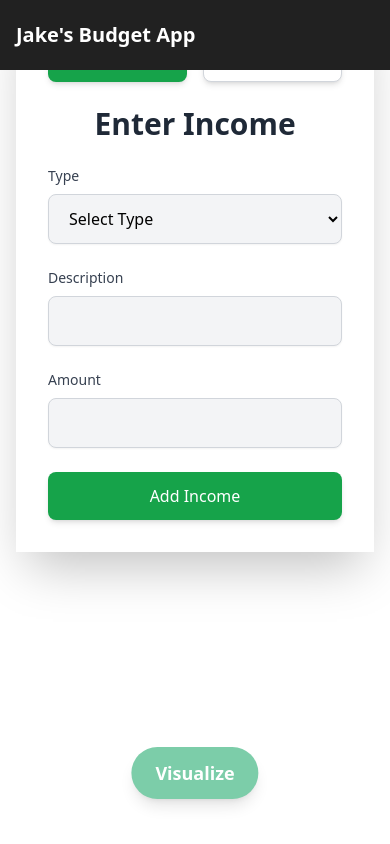
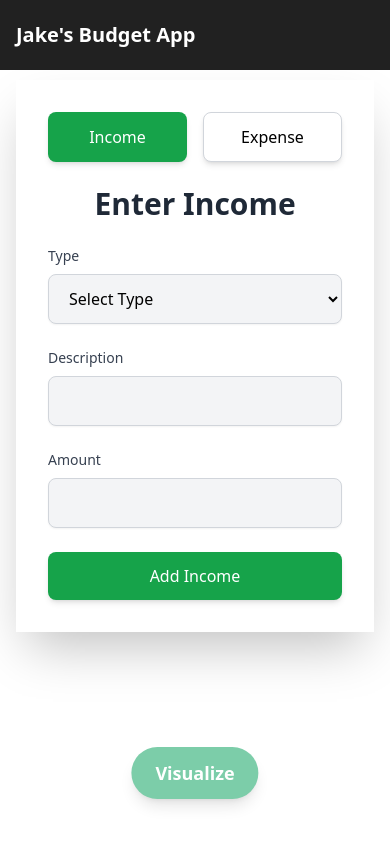
Before and after one commit to Jxk0be/financial-budget-tracker, a Vue app: page / in a window 390 px wide. Built offline with nearby package versions, Linux system fonts and the light colour scheme; no server answers; the database is empty; sample sign-in values are in the browser's storage; some icons are missing.

Commit message:
mobile fix

```diff
--- a/src/components/Entry.vue
+++ b/src/components/Entry.vue
@@ -11,7 +11,7 @@ const handleOptionSelect = (option) => {
 
 <template>
   <div
-    class="bg-white min-w-[200px] mb-[50px] text-black md:rounded-lg shadow-2xl p-8 w-full max-w-[700px] flex flex-col space-y-6"
+    class="bg-white min-w-[200px] md:mt-0 mt-[80px] mb-[50px] text-black md:rounded-lg shadow-2xl p-8 w-full max-w-[700px] flex flex-col space-y-6"
   >
     <div class="flex justify-center space-x-4">
       <button
```
